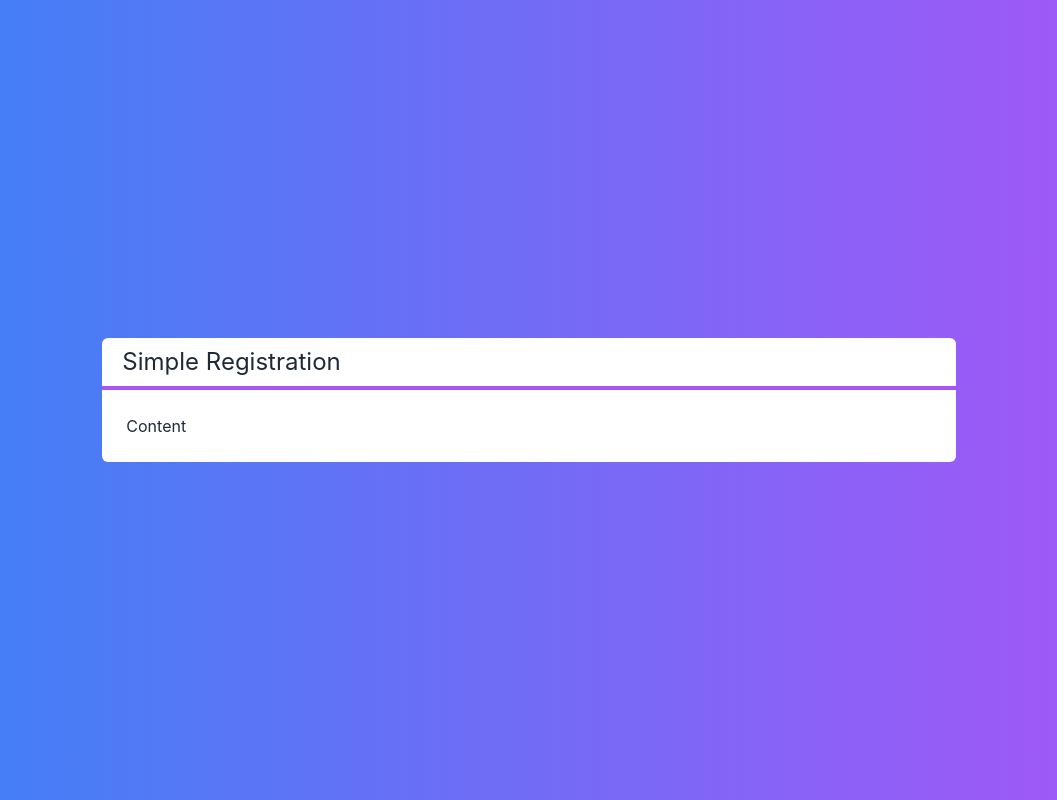
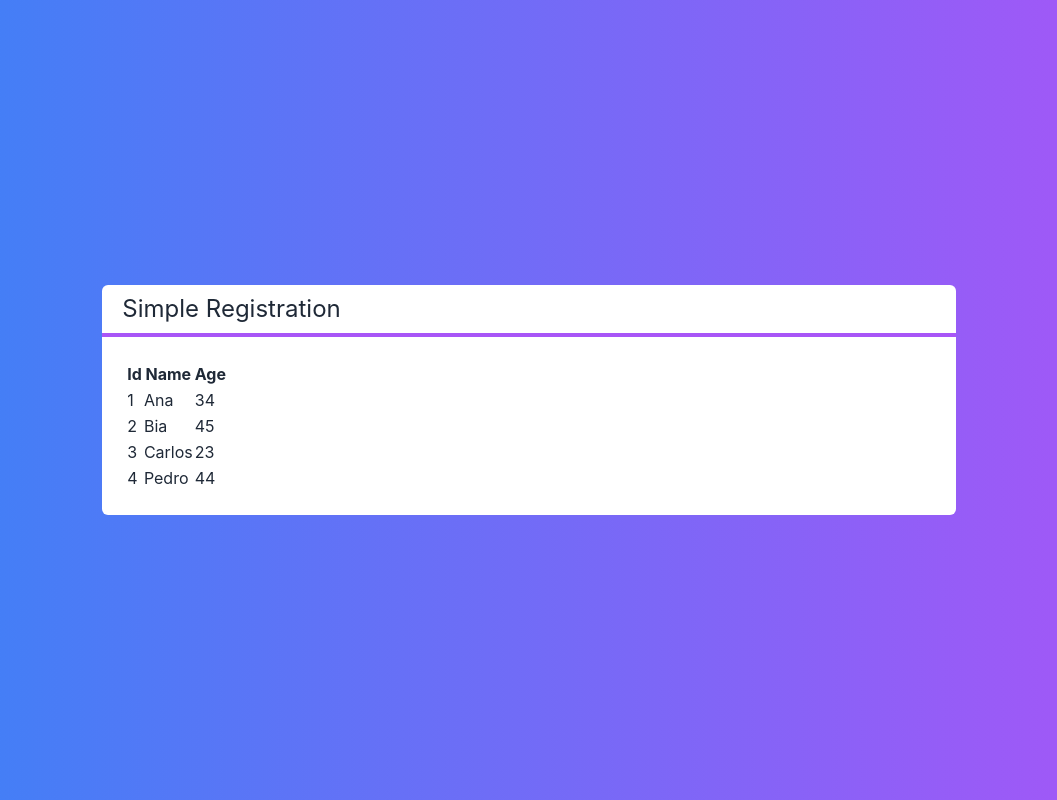
Before and after one commit to valberjr/nextjs-intensive, a Next.js app in the folder next-crud/: page / in a window 1280 px wide. Shown: the whole page, without its empty margins (111-1168 px from the left). Built offline with nearby package versions, Linux system fonts and the light colour scheme.

Commit message:
table component #01

```diff
--- /dev/null
+++ b/next-crud/src/components/Table.tsx
@@ -0,0 +1,36 @@
+import Client from '../core/Client';
+
+interface TableProps {
+  clients: Client[];
+}
+
+export default function Table(props: TableProps) {
+  function renderHeader() {
+    return (
+      <tr>
+        <th>Id</th>
+        <th>Name</th>
+        <th>Age</th>
+      </tr>
+    );
+  }
+
+  function renderData() {
+    return props.clients?.map((client, i) => {
+      return (
+        <tr key={client.id}>
+          <td>{client.id}</td>
+          <td>{client.name}</td>
+          <td>{client.age}</td>
+        </tr>
+      );
+    });
+  }
+
+  return (
+    <table>
+      <thead>{renderHeader()}</thead>
+      <tbody>{renderData()}</tbody>
+    </table>
+  );
+}
--- a/next-crud/src/pages/index.tsx
+++ b/next-crud/src/pages/index.tsx
@@ -1,6 +1,15 @@
 import Layout from '../components/Layout';
+import Table from '../components/Table';
+import Client from '../core/Client';
 
 export default function Home() {
+  const clients = [
+    new Client('Ana', 34, '1'),
+    new Client('Bia', 45, '2'),
+    new Client('Carlos', 23, '3'),
+    new Client('Pedro', 44, '4'),
+  ];
+
   return (
     <div
       className={`
@@ -10,7 +19,7 @@
     `}
     >
       <Layout title="Simple Registration">
-        <span>Content</span>
+        <Table clients={clients}></Table>
       </Layout>
     </div>
   );
```
